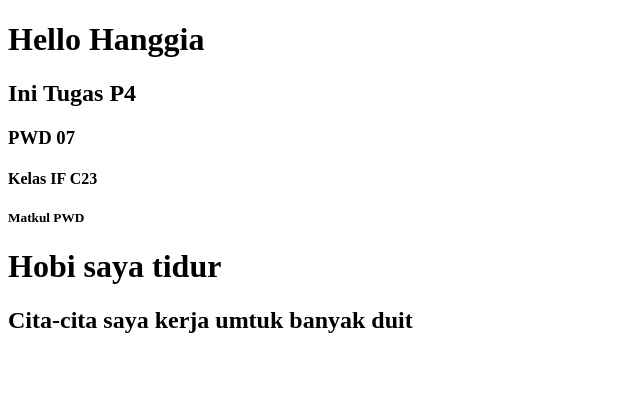
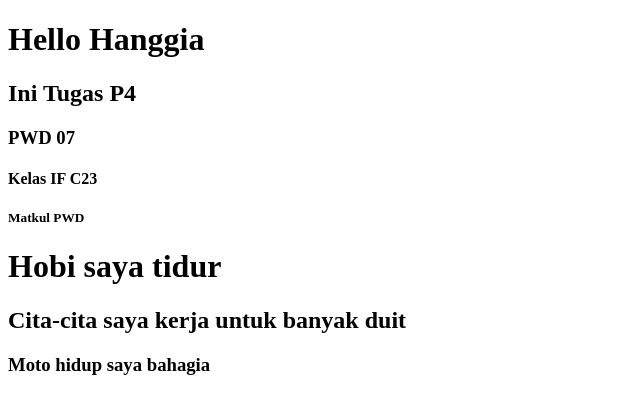
Before and after one commit to Hanggi777/T4PWD7-PRAKTIKUM, a plain HTML site: page index.html in a window 1280 px wide. Shown: the whole page, without its empty margins (0-640 px from the left). Drawn offline with Linux system fonts and the light colour scheme.

Commit message:
menambahkan H3

```diff
--- a/index.html
+++ b/index.html
@@ -12,6 +12,7 @@
     <h4>Kelas IF C23</h4>
     <h5>Matkul PWD</h5>
     <h1>Hobi saya tidur</h1>
-    <h2>Cita-cita saya kerja umtuk banyak duit</h2>
+    <h2>Cita-cita saya kerja untuk banyak duit</h2>
+    <h3>Moto hidup saya bahagia</h3>
 </body>
 </html>
```
